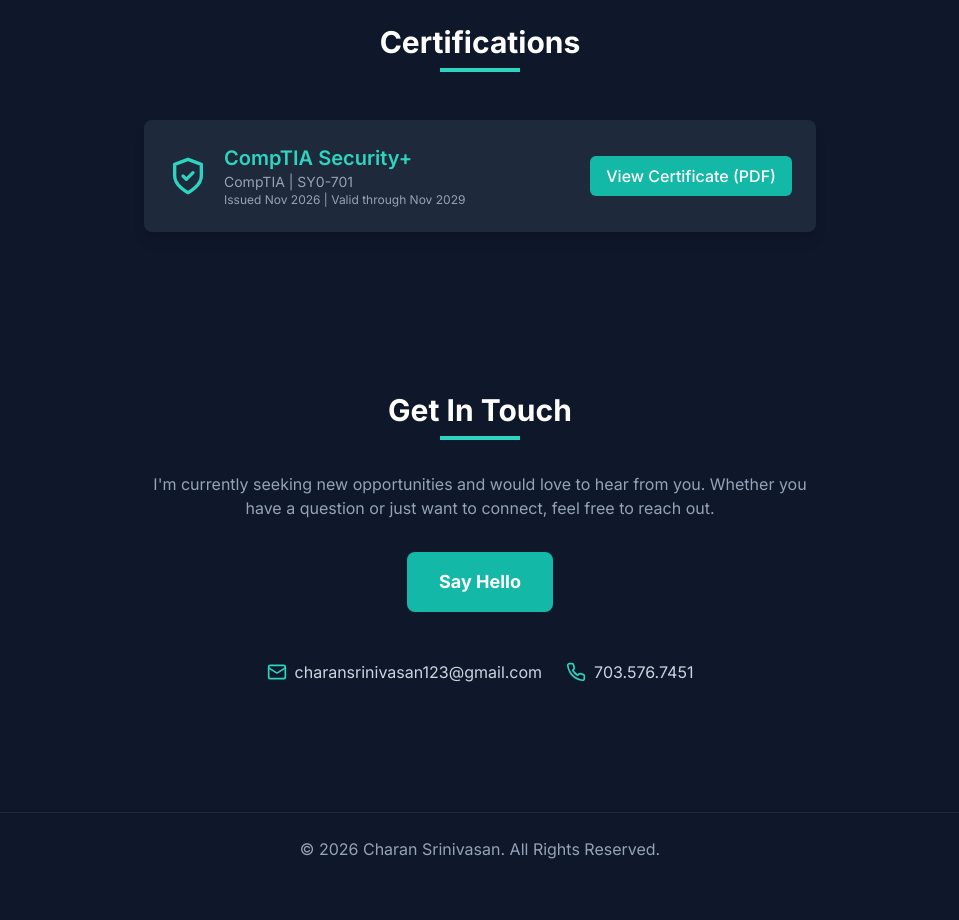
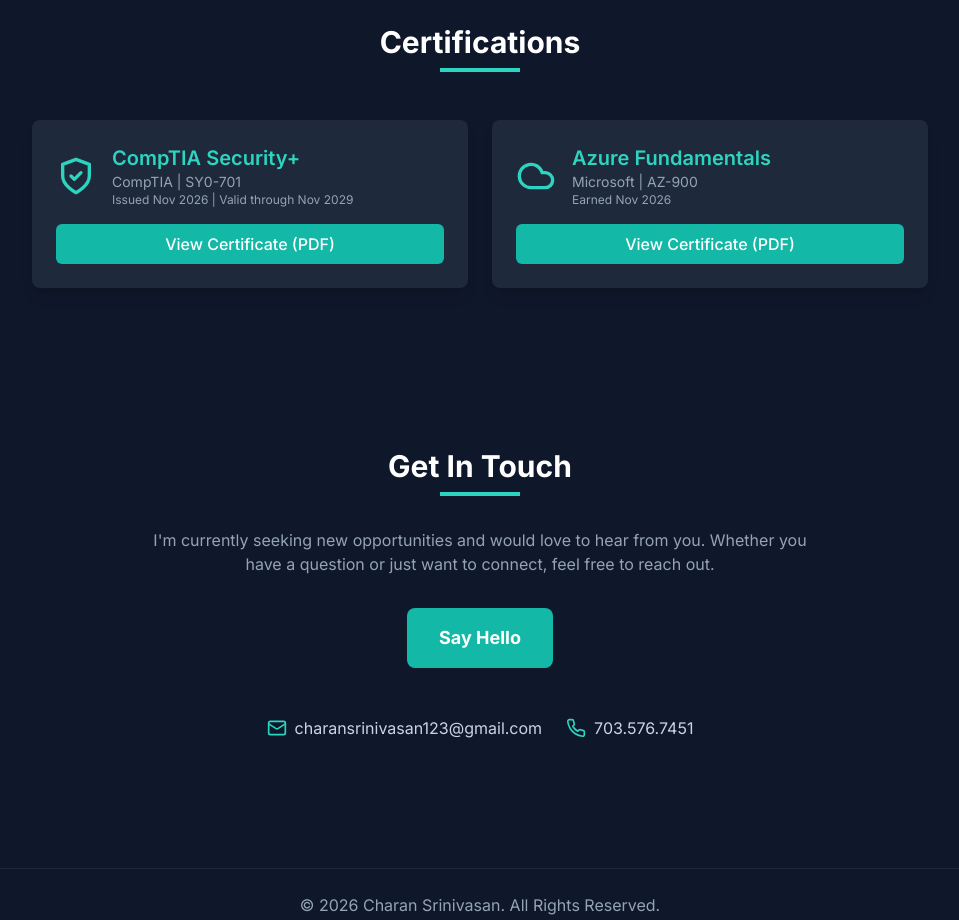
Before and after one commit to CharanSrini/CharanSrini.github.io, a plain HTML site: page index.html in a window 1280 px wide. Shown: the part 3640-4560 px from the top of the page, without its empty margins (160-1119 px from the left). Before the commit the page ends 4525 px from the top, so only its background shows below. Drawn offline with nearby package versions, Linux system fonts and the light colour scheme.

Commit message:
Add Microsoft Azure Fundamentals (AZ-900) certification
Co-Authored-By: Claude Sonnet 5.5 <noreply@anthropic.com>
Claude-Session: https://claude.ai/code/session_01YLhLPgBQZVkBbH528nMskM

```diff
--- a/index.html
+++ b/index.html
@@ -270,7 +270,8 @@
         <section id="certifications" class="py-20 section-fade-in">
             <h2 class="text-3xl font-bold text-center text-white mb-2">Certifications</h2>
             <div class="w-20 h-1 bg-teal-400 mx-auto mb-12"></div>
-            <div class="max-w-2xl mx-auto bg-slate-800 rounded-lg p-6 shadow-lg flex flex-col sm:flex-row sm:items-center sm:justify-between gap-4">
+            <div class="max-w-4xl mx-auto grid md:grid-cols-2 gap-6">
+                <div class="bg-slate-800 rounded-lg p-6 shadow-lg flex flex-col justify-between gap-4">
                     <div class="flex items-center gap-4">
                         <svg xmlns="http://www.w3.org/2000/svg" width="40" height="40" viewBox="0 0 24 24" fill="none" stroke="currentColor" stroke-width="2" stroke-linecap="round" stroke-linejoin="round" class="text-teal-400 shrink-0"><path d="M12 22s8-4 8-10V5l-8-3-8 3v7c0 6 8 10 8 10z"/><path d="m9 12 2 2 4-4"/></svg>
                         <div class="text-left">
@@ -280,6 +281,18 @@
                         </div>
                     </div>
                     <a href="certs/CompTIA_Security_Plus.pdf" target="_blank" rel="noopener" class="bg-teal-500 hover:bg-teal-600 text-white font-medium py-2 px-4 rounded-md text-center transition-colors duration-300">View Certificate (PDF)</a>
+                </div>
+                <div class="bg-slate-800 rounded-lg p-6 shadow-lg flex flex-col justify-between gap-4">
+                    <div class="flex items-center gap-4">
+                        <svg xmlns="http://www.w3.org/2000/svg" width="40" height="40" viewBox="0 0 24 24" fill="none" stroke="currentColor" stroke-width="2" stroke-linecap="round" stroke-linejoin="round" class="text-teal-400 shrink-0"><path d="M17.5 19H9a7 7 0 1 1 6.71-9h1.79a4.5 4.5 0 1 1 0 9z"/></svg>
+                        <div class="text-left">
+                            <h3 class="text-xl font-semibold text-teal-400">Azure Fundamentals</h3>
+                            <p class="text-sm text-slate-400">Microsoft | AZ-900</p>
+                            <p class="text-xs text-slate-400">Earned Nov 2026</p>
+                        </div>
+                    </div>
+                    <a href="certs/Microsoft_Azure_Fundamentals_AZ-900.pdf" target="_blank" rel="noopener" class="bg-teal-500 hover:bg-teal-600 text-white font-medium py-2 px-4 rounded-md text-center transition-colors duration-300">View Certificate (PDF)</a>
+                </div>
             </div>
         </section>
 
```
Also changed, not shown: 1 other file. Lines whose indentation alone changed are shown as unchanged.
